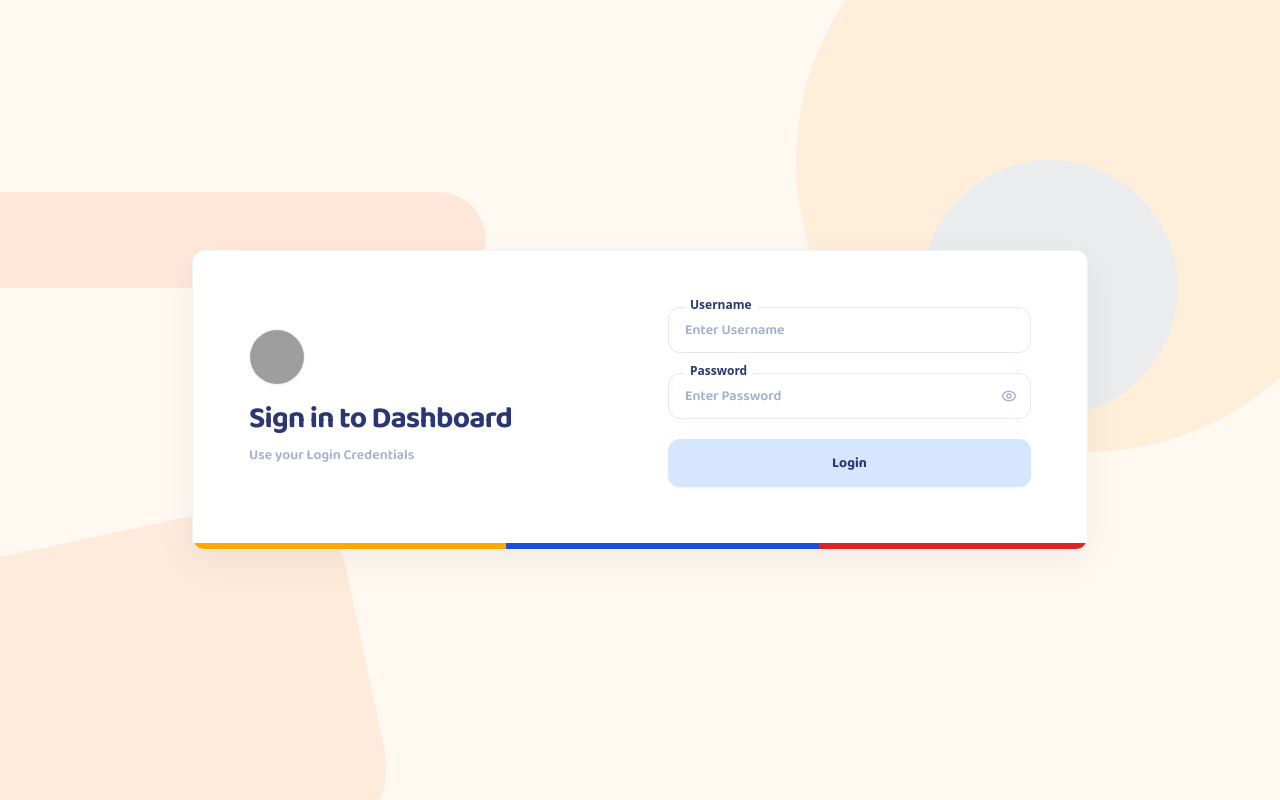
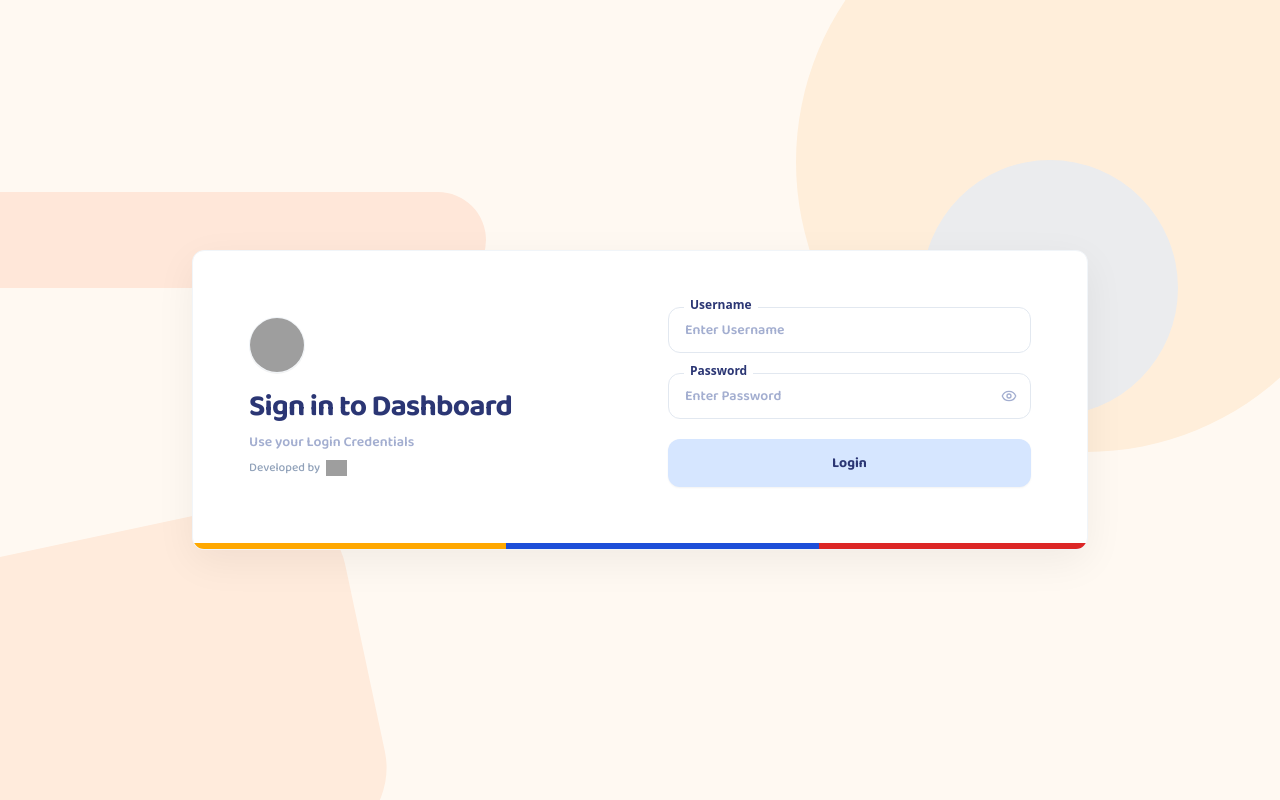
Before and after one commit to developer-bizonance/admin.mptm.org, a Next.js app in the folder dashboard/: page /login in a window 1280 px wide. Built offline with nearby package versions, Linux system fonts and the light colour scheme; no server answers; grey boxes are pictures that could not be loaded; a web font is replaced by a local one.

Commit message:
add Developed by Bizonance link below Use your Login Credentials on Login page

```diff
--- a/dashboard/src/app/login/page.tsx
+++ b/dashboard/src/app/login/page.tsx
@@ -110,6 +110,21 @@ export default function LoginPage() {
                 <p className="text-xs sm:text-sm text-[#A3AED0] font-semibold tracking-normal mt-1.5">
                   Use your Login Credentials
                 </p>
+                <a
+                  href="https://bizonance.com"
+                  target="_blank"
+                  rel="noopener noreferrer"
+                  className="inline-flex items-center gap-1.5 text-xs font-medium text-slate-400 hover:text-blue-600 transition mt-2 group"
+                >
+                  <span>Developed by</span>
+                  <Image
+                    src="/bizonance.png"
+                    alt="Bizonance Logo"
+                    width={100}
+                    height={28}
+                    className="h-4 w-auto object-contain inline-block group-hover:scale-105 transition-transform"
+                  />
+                </a>
               </div>
             </div>
 
```
